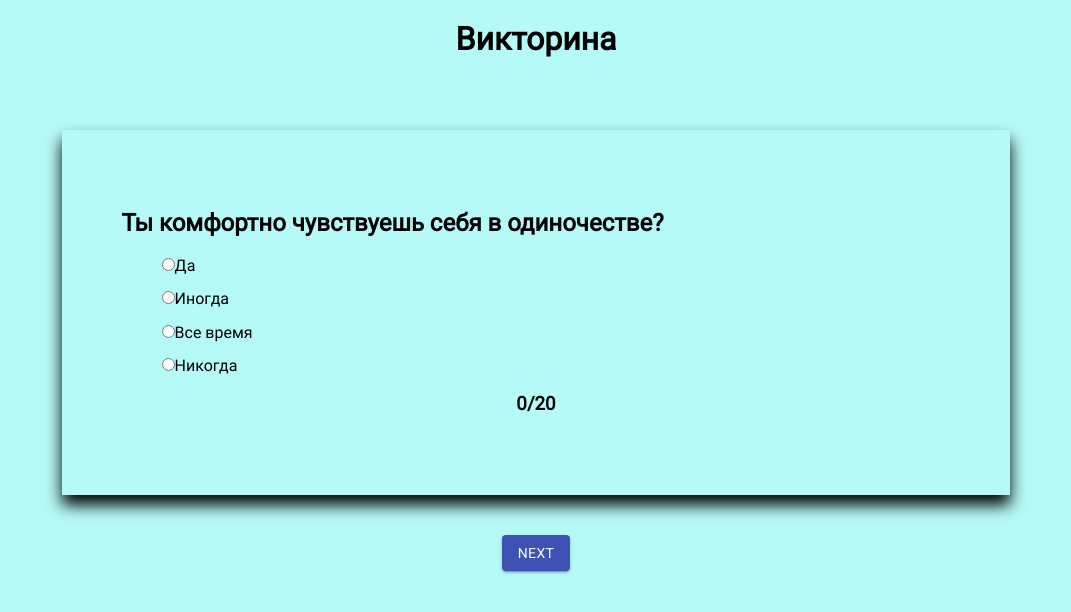
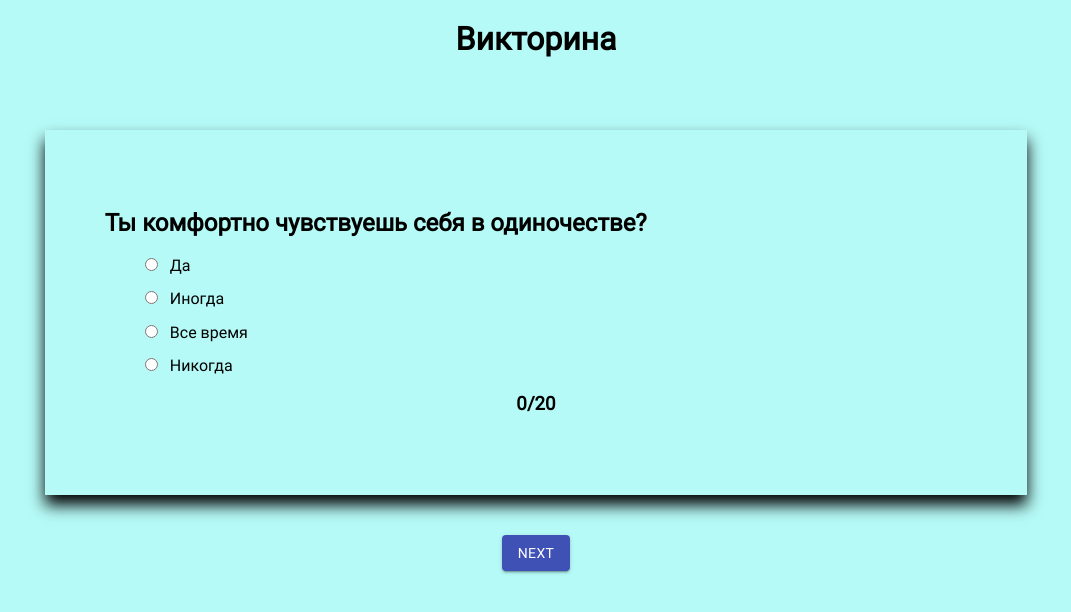
Before and after one commit to victorinaPeaksoft/Victorina_Project, a React app: page /question in a window 1280 px wide. Shown: the top 612 px of the page, without its empty margins (104-1175 px from the left). Built offline with nearby package versions, Linux system fonts and the light colour scheme.

Commit message:
added indent inputRadio

```diff
--- a/src/components/Layout/index.jsx
+++ b/src/components/Layout/index.jsx
@@ -1,13 +1,11 @@
 import React from "react";
 import { Route, Switch } from "react-router";
-import Container from "@material-ui/core/Container";
 import Question from "../../components/Question/index.jsx";
 import { Result } from "../Result/index.jsx";
 import { Home } from "../Home/index.jsx";
 
 function Layout() {
   return (
-    <Container fixed>
     <div>
       <Switch>
         <Route path="/result" component={Result} />
@@ -15,9 +13,6 @@ function Layout() {
         <Route path="/" exact component={Home} />
       </Switch>
     </div>
-
-    </Container>
-
   );
 }
 
--- a/src/components/Question/InputRadio/index.jsx
+++ b/src/components/Question/InputRadio/index.jsx
@@ -11,6 +11,7 @@ export const InputRadio = ({ item, checked, onChangeHandler }) => {
             value={item.key}
             checked={checked}
             onChange={onChangeHandler}
+            style={{ marginRight: '12px' }}
           />
           {item.variant}
         </label>
--- a/src/components/Question/index.jsx
+++ b/src/components/Question/index.jsx
@@ -1,10 +1,13 @@
 import React from "react";
+
 import { useSelector, useDispatch } from "react-redux";
 import { Link } from "react-router-dom";
 import { Button } from "@material-ui/core";
+
 import { set_temperament, nextClickOne } from "../../store/actions/index.js";
 import { InputRadio } from "./InputRadio/index.jsx";
 import { onCheck } from "../../store/actions/index";
+
 import "./Question.less";
 
 const Question = () => {
--- a/src/components/Result/index.jsx
+++ b/src/components/Result/index.jsx
@@ -2,7 +2,6 @@ import React from "react";
 import { useSelector } from "react-redux";
 import { Link } from "react-router-dom";
 import { Button } from "@material-ui/core";
-import Container from "@material-ui/core/Container";
 import "./Result.less";
 
 export const Result = () => {
@@ -20,7 +19,6 @@ export const Result = () => {
   const fleg = Math.floor((choleric * 100) / data.length);
 
   return (
-    // <Container fixed>
     <div className="result_main">
       <div className="result_container">
         <h1>Ваша результат</h1>
@@ -47,7 +45,5 @@ export const Result = () => {
         </Button>
       </Link>
     </div>
-    // </Container>
-
   );
 };
```
Lines whose indentation alone changed are shown as unchanged.
